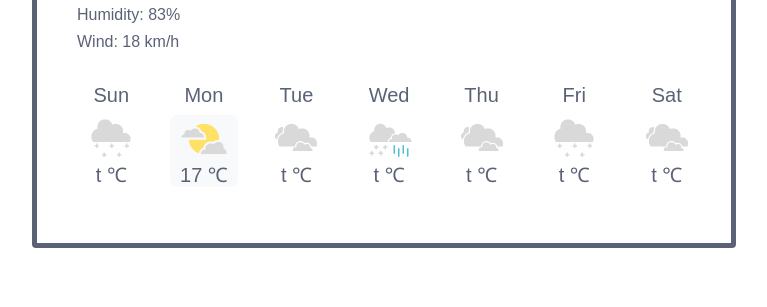
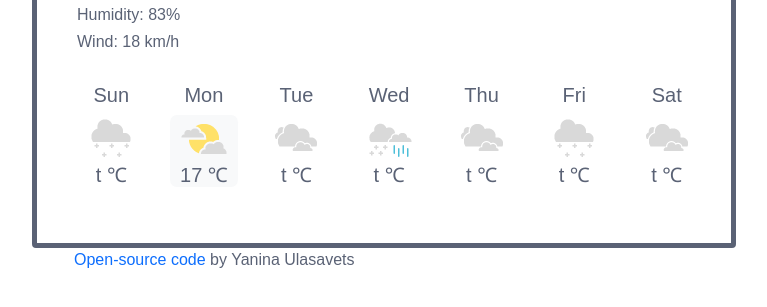
Before and after one commit to YaninaUl/weather-application, a plain HTML site: page index.html in a window 1280 px wide. Shown: the part 451-758 px from the top of the page, without its empty margins (256-1023 px from the left). Drawn offline with nearby package versions, Linux system fonts and the light colour scheme.

Commit message:
added link to repository
at the bottom of the page

```diff
--- a/index.html
+++ b/index.html
@@ -112,6 +112,7 @@
         </form>
       </div>
     </div>
+    <div class="footer"><a href="https://github.com/YaninaUl/weather-application" target="_blank">Open-source code</a> by Yanina Ulasavets</div>
     <script src="src/index.js"></script>
   </body>
 </html>
--- a/src/wireframe_styles.css
+++ b/src/wireframe_styles.css
@@ -5,7 +5,8 @@ h2 {
 h2,
 h4,
 h5,
-#current-date {
+#current-date,
+.footer {
   color: #5a6275;
   font-family: Arial, Helvetica, sans-serif;
 }
@@ -15,6 +16,9 @@ h4 {
 }
 h5 {
   text-align: center;
+}
+a {
+  text-decoration: none;
 }
 #current-location-button {
   width: 30%;
@@ -62,3 +66,6 @@ h5 {
   text-decoration: none;
   color: blue;
 }
+.footer {
+  margin-left: 330px;
+}
```
Also changed, not shown: 1 other file.
